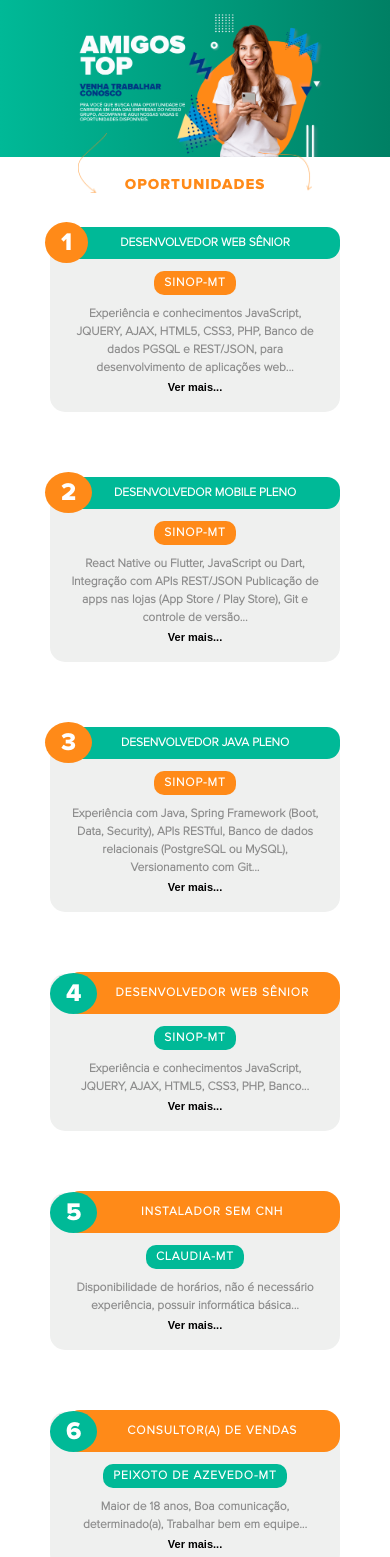
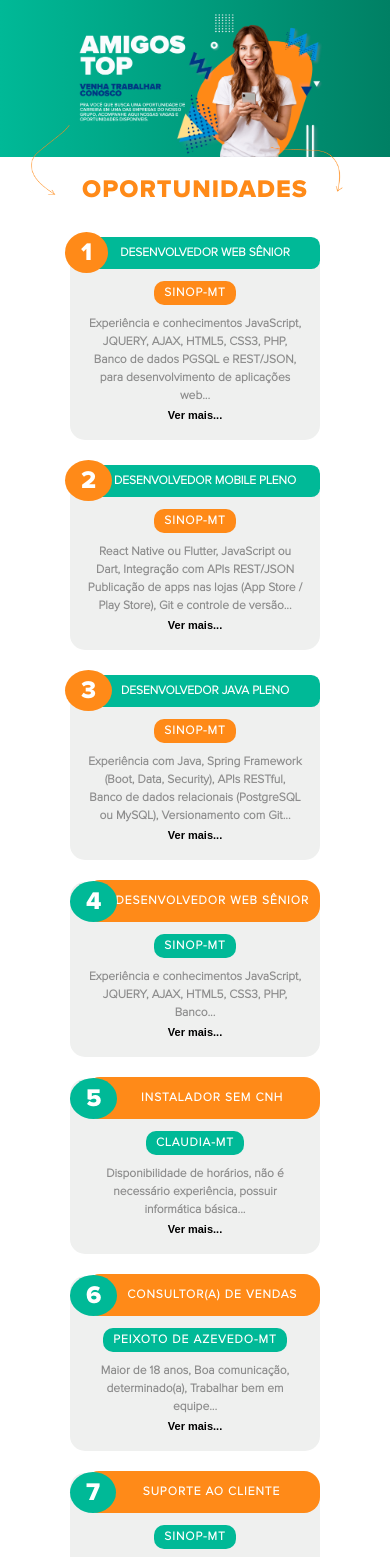
Before and after one commit to Edu4rdo-Gobatto/AMIGOS-TOP, a React (Vite) app: page / in a window 390 px wide. Shown: the top 1557 px of the page. Built offline with nearby package versions, Linux system fonts and the light colour scheme.

Commit message:
Ajustes finais

```diff
--- a/src/pages/cadastro/cadastro.module.css
+++ b/src/pages/cadastro/cadastro.module.css
@@ -105,10 +105,71 @@
 }
 
 .select {
+  position: relative;
   color: white;
   background-color: #00bb99;
   width: 100%;
+  max-width: 800px;
   padding: 15px 0px 15px 20px;
+  border-radius: 10px;
+  margin: 0px 0px 20px 0px;
+  border: none;
+  cursor: pointer;
+  font-family: "proxima Nova_light";
+  font-size: 16px;
+  font-weight: 600;
+}
+
+.arrow{
+  position: absolute;
+  right: 20px;
+}
+
+.dropdownList {
+  list-style: none;
+  background-color: #00bb99;
+  border-radius: 10px;
+  margin: -15px 0px 5px 0px;
+  overflow: hidden;
+  max-height: 0;
+  opacity: 0;
+  transform: translateY(-10px);
+  pointer-events: none;
+  transition: all 0.4s ease;
+}
+
+.dropdownList li {
+  padding: 15px 0px 15px 0px;
+  cursor: pointer;
+  font-family: "proxima Nova_light";
+  font-size: 14px;
+  font-weight: 600;
+  color: white;
+}
+
+.dropdownList li:last-child {
+  border-bottom: none;
+}
+
+.dropdownList li:hover {
+  color: #009276;
+}
+
+.open {
+  max-height: 200px;
+  opacity: 1;
+  transform: translateY(0);
+  pointer-events: auto;
+}
+.divDoc{
+  width: 100%;
+  max-width: 800px;
+  position: relative;
+  color: white;
+  background-color: #00bb99;
+  cursor: pointer;
+  width: 100%;
+  padding: 15px 0px 15px 0px;
   border-radius: 10px;
   margin: 0px 0px 20px 0px;
   border: none;
@@ -117,28 +178,24 @@
   font-weight: 600;
 }
 
+.fileDoc {
+  display: none;
+}
+
 .document {
-  position: relative;
-  color: white;
-  background-color: #00bb99;
+  padding: 15px 0px 15px 20px;
   cursor: pointer;
-  width: 100%;
-  padding: 15px 0px 15px 20px;
-  border-radius: 10px;
-  margin: 0px 0px 20px 0px;
-  border: none;
-  font-family: "proxima Nova_light";
-  font-size: 16px;
-  font-weight: 600;
 }
-.document::file-selector-button {
+
+.fileButton{
   position: absolute;
   top: 0;
-  right: -10px;
+  right: -1px;
   bottom: 0;
   background-color: #009276;
   color: white;
-  padding: 0 10px;
+  padding: 15px 30px 15px 30px;
+  margin: 0px 0px 0px 0px;
   border-radius: 10px;
   cursor: pointer;
   border: none;
@@ -146,6 +203,7 @@
   font-size: 16px;
   font-weight: 600;
   height: 100%;
+  text-transform: uppercase;
 }
 
 .textarea {
@@ -266,8 +324,17 @@
     font-size: 12px;
   }
 
-  .select{
+  .select, .dropdwon, .fileButton, .dropdownList li{
     font-size: 12px;
+  }
+
+  .fileButton{
+    padding: 15px 20px;
+  }
+
+  .dropdwon, .dropdownList li{
+    padding: 10px 0px 5px 0px;
+    margin: 0px 0px 0px -10px;
   }
 
   .name,
@@ -291,10 +358,6 @@
     font-size: 12px;
   }
 
-  .document::file-selector-button{
-    font-size: 12px;
-  }
-
   .obrigatorio{
     font-size: 12px;
   }
--- a/src/pages/cadastro/cadastro.tsx
+++ b/src/pages/cadastro/cadastro.tsx
@@ -7,6 +7,12 @@ function Cadastro() {
   const [file, setFile] = useState<File | null>(null);
   const [description, setDescription] = useState("");
   const [selectedOption, setSelectedOption] = useState("");
+  const [dropdownOpen, setDropdownOpen] = useState(false);
+
+const handleOptionSelect = (value: string) => {
+  setSelectedOption(value);
+  setDropdownOpen(false);
+};
 
   const handleSubmit = (e: React.FormEvent) => {
     e.preventDefault();
@@ -47,6 +53,7 @@ function Cadastro() {
               <input
                 type="text"
                 placeholder="Nome Completo"
+                required
                 className={styles.name}
                 value={name}
                 onChange={(e) => setName(e.target.value)}
@@ -59,6 +66,7 @@ function Cadastro() {
               <input
                 type="email"
                 placeholder="E-Mail"
+                required
                 className={styles.email}
                 value={email}
                 onChange={(e) => setEmail(e.target.value)}
@@ -69,21 +77,32 @@ function Cadastro() {
           </div>
 
           <div className={styles.inputFile}>
-            <select
+
+              <div
                 className={styles.select}
-              value={selectedOption}
-              onChange={(e) => setSelectedOption(e.target.value)}
+                onClick={() => setDropdownOpen(!dropdownOpen)}
               >
-              <option value="">Selecione uma opção</option>
-              <option value="gestao">Gestão de Contrato</option>
-              <option value="teste">TESTE</option>
-            </select>
+                {selectedOption ? selectedOption : "Gestão de Contrato"}
+                <span className={styles.arrow}>{dropdownOpen ? "▲" : "▼"}</span>
+              </div>
 
-            <div>
+              <ul
+                className={`${styles.dropdownList} ${dropdownOpen ? styles.open : ""}`}
+              >
+                <li onClick={() => handleOptionSelect("Contrato - CLT")}>Consolidação das leis de Trabalho - CLT</li>
+                <li onClick={() => handleOptionSelect("Contrato - PJ")}>Pessoa jurídica - PJ</li>
+              </ul>
+
+              <div className={styles.divDoc}>
+                  <label htmlFor="Arquivo" className={styles.document}>
+                    {file ? file.name : "Selecionar o seu currículo"}
+                  </label>
+                  <label htmlFor="Arquivo" className={styles.fileButton}>Arquivo</label>
                   <input
                     type="file"
-                placeholder="Arquivo"
-                className={styles.document}
+                    id="Arquivo"
+                    name="Arquivo"
+                    className={styles.fileDoc}
                     onChange={(e) => {
                       const file = e.target.files?.[0];
                       if (file) setFile(file);
@@ -94,6 +113,7 @@ function Cadastro() {
             <div className={styles.description}>
               <textarea
                 placeholder="Descreva por que se interessou pela oportunidade"
+                required
                 className={styles.textarea}
                 value={description}
                 onChange={(e) => setDescription(e.target.value)}
--- a/src/pages/header/header.css
+++ b/src/pages/header/header.css
@@ -123,9 +123,9 @@
   }
 
   .setas {
-    width: 60%;
+    width: 70%;
     height: 130px;
-    margin-left: 20%;
+    margin-left: 15%;
     margin-top: -4rem;
   }
 }
@@ -141,19 +141,19 @@
   }
 
   .setas {
+    height: 100px;
     width: 80%;
-    height: 120px;
-    margin-left: 10%;
-    margin-top: -3rem;
+    margin-left: 8%;
+    margin-top: -4rem;
   }
 }
 
-@media (max-width: 450px) {
+@media (max-width: 490px) {
 
   .setas {
-    width: 60%;
-    height: 60px;
-    margin-left: 20%;
-    margin-top: -1.5rem;
+    height: 70px;
+    width: 80%;
+    margin-left: 8%;
+    margin-top: -2rem;
   }
 }
--- a/src/pages/midleOne/midle.module.css
+++ b/src/pages/midleOne/midle.module.css
@@ -55,7 +55,8 @@
   margin: 5px 0px 0px 0px;
   padding: 20px 30px 20px 85px;
   background-color: #00b997;
-  border-radius: 13px;
+  border-radius: 15px;
+  border-bottom-left-radius: 40px;
   font-size: 20px;
   font-family: "Proxima Nova_light";
   font-weight: 600;
@@ -171,9 +172,13 @@
 
 @media(max-width: 890px) {
   .topMidle h1 {
-    font-size: 40px;
+    font-size: 50px;
     margin: 30px 0px 0px 0px;
 }
+  .boxOne {
+    gap: 30px;
+  }
+
 }
 
 @media(max-width: 720px) {
@@ -188,9 +193,15 @@
   }
 }
 
-@media(max-width: 540px) {
+@media(max-width: 600px) {
   .topMidle h1 {
     font-size: 35px;
+}
+
+.cardOne,
+.cardTwo,
+.cardThree{
+  max-width: 270px;
 }
 
 .number{
@@ -214,21 +225,49 @@
 .vermais {
     font-size: 11px;
   }
+
+  .boxOne {
+    gap: 25px;
+  }
 }
 
-@media(max-width: 450px) {
+@media(max-width: 460px) {
   .topMidle h1 {
-    font-size: 20px;
+    font-size: 30px;
+    margin: 20px 0px 0px 0px;
+}
+
+.boxOne {
+    gap: 20px;
+  }
+
+.cardOne,
+.cardTwo,
+.cardThree{
+  max-width: 250px;
+}
+}
+
+@media(max-width: 390px) {
+  .topMidle h1 {
+    font-size: 25px;
     margin: 20px 0px 0px 0px;
 }}
 
-@media(max-width: 390px) {
-  .topMidle h1 {
-    font-size: 20px;
-    margin: 20px 0px 0px 0px;
-}}
+@media(max-width: 380px) {
+  .cargo{
+    font-size: 11px;
+}
 
-@media(max-width: 390px) {
-  .topMidle h1 {
-    font-size: 15px;
-}}
+  .local {
+    font-size: 10px;
+  }
+
+  .descricao {
+    font-size: 10px;
+  }
+
+  .vermais {
+    font-size: 10px;
+  }
+}
--- a/src/pages/midleTwo/midleTwo.module.css
+++ b/src/pages/midleTwo/midleTwo.module.css
@@ -39,7 +39,7 @@
   font-family: "Proxima Nova_extrabold";
   font-weight: 900;
   margin: 0px -33px 0px 0px;
-  padding: 8px 20px 8px 20px;
+  padding: 8px 18px 8px 18px;
   border-radius: 50%;
   z-index: 3;
 }
@@ -128,6 +128,13 @@
 }
 }
 
+@media(max-width: 890px){
+  .boxOne {
+    gap: 30px;
+    margin-top: 30px;
+    margin-bottom: 30px;
+  }
+}
 
 @media(max-width: 720px) {
   .cardOne,
@@ -139,6 +146,20 @@
 
   .cargo {
     padding-left:20px;
+  }
+}
+
+@media(max-width: 600px){
+  .boxOne {
+    gap: 25px;
+    margin-top: 25px;
+  }
+
+  .cardOne,
+  .cardTwo,
+  .cardThree,
+  .cardFour {
+    max-width: 270px;
   }
 }
 
@@ -165,3 +186,35 @@
     font-size: 11px;
   }
 }
+
+@media(max-width: 460px){
+  .boxOne {
+    gap: 20px;
+    margin-top: 20px;
+  }
+
+  .cardOne,
+  .cardTwo,
+  .cardThree,
+  .cardFour {
+    max-width: 250px;
+  }
+}
+
+@media(max-width: 380px) {
+  .cargo{
+    font-size: 10px;
+}
+
+  .local {
+    font-size: 10px;
+  }
+
+  .descricao {
+    font-size: 10px;
+  }
+
+  .vermais {
+    font-size: 10px;
+  }
+}
--- a/src/pages/midleTwo/midleTwo.tsx
+++ b/src/pages/midleTwo/midleTwo.tsx
@@ -8,26 +8,26 @@ import ModalFour from "../modal/modalFour/modalFour";
 function MidleTwo() {
 
   const CargoFour = "Desenvolvedor WEB Sênior";
-  const description = <h5 className={styles.descricao}>
+  const description = <span className={styles.descricao}>
       Experiência e conhecimentos JavaScript, JQUERY, AJAX, HTML5, CSS3, PHP,
       Banco...
-  </h5>
+  </span>
 
   const CargoFive = "Instalador sem CNH"
-  const descriptionTwo = <h5 className={styles.descricao}>
+  const descriptionTwo = <span className={styles.descricao}>
       Disponibilidade de horários, não é necessário experiência, possuir informática básica...
-  </h5>
+  </span>
 
   const CargoSix = "Consultor(a) de vendas";
-  const descriptionThree = <h5 className={styles.descricao}>
+  const descriptionThree = <span className={styles.descricao}>
       Maior de 18 anos, Boa comunicação, determinado(a), Trabalhar bem em equipe...
-  </h5>
+  </span>
 
   const CargoSeven = "Suporte ao Cliente";
-  const descriptionFour = <h5 className={styles.descricao}>
+  const descriptionFour = <span className={styles.descricao}>
       Maior de 18 anos; Boa comunicação, Didática compreensível, Trabalhar em equipe...
 
-  </h5>
+  </span>
 
   const [modalOpen, setModalOpen] = useState(false);
   const [modalContent, setModalContent] = useState<JSX.Element | null>(null);
--- a/src/pages/rodape/rodape.module.css
+++ b/src/pages/rodape/rodape.module.css
@@ -66,7 +66,6 @@
   display: flex;
   flex-direction: column;
   align-items: center;
-  cursor: pointer;
   text-transform: uppercase;
 }
 
@@ -104,6 +103,7 @@
   text-align: center;
   padding: 0px 0px 30px 0px;
   margin: 0px 0px 0px 0px;
+  cursor: pointer;
 }
 
 .copyright {
```
Also changed, not shown: src/pages/customSelect/customSelect.tsx (added, +62 -0 lines). Lines whose indentation alone changed are shown as unchanged.
